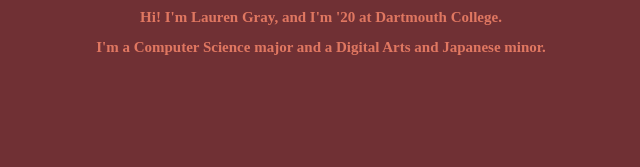
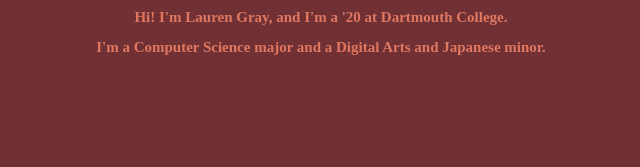
Before and after one commit to lkg2098/laurengray20.me, a plain HTML site: page index.html in a window 1280 px wide. Shown: the part 424-591 px from the top of the page, 319-959 px from the left. Drawn offline with Linux system fonts and the light colour scheme.

Commit message:
Revert "test change"
This reverts commit 57950bcd735ffeea1cad127e8aefc01cd45293ba.

```diff
--- a/index.html
+++ b/index.html
@@ -18,7 +18,7 @@
           </nav>
           <image class="me" src="images/Me.jpg" alt="Lauren Gray"/>
           <h1>Lauren Gray</h1>
-          <h2>Hi! I'm Lauren Gray, and I'm  '20 at Dartmouth College.</h2>
+          <h2>Hi! I'm Lauren Gray, and I'm a '20 at Dartmouth College.</h2>
           <h2>I'm a Computer Science major and a Digital Arts and Japanese minor.</h2>
 
         </div>
```
